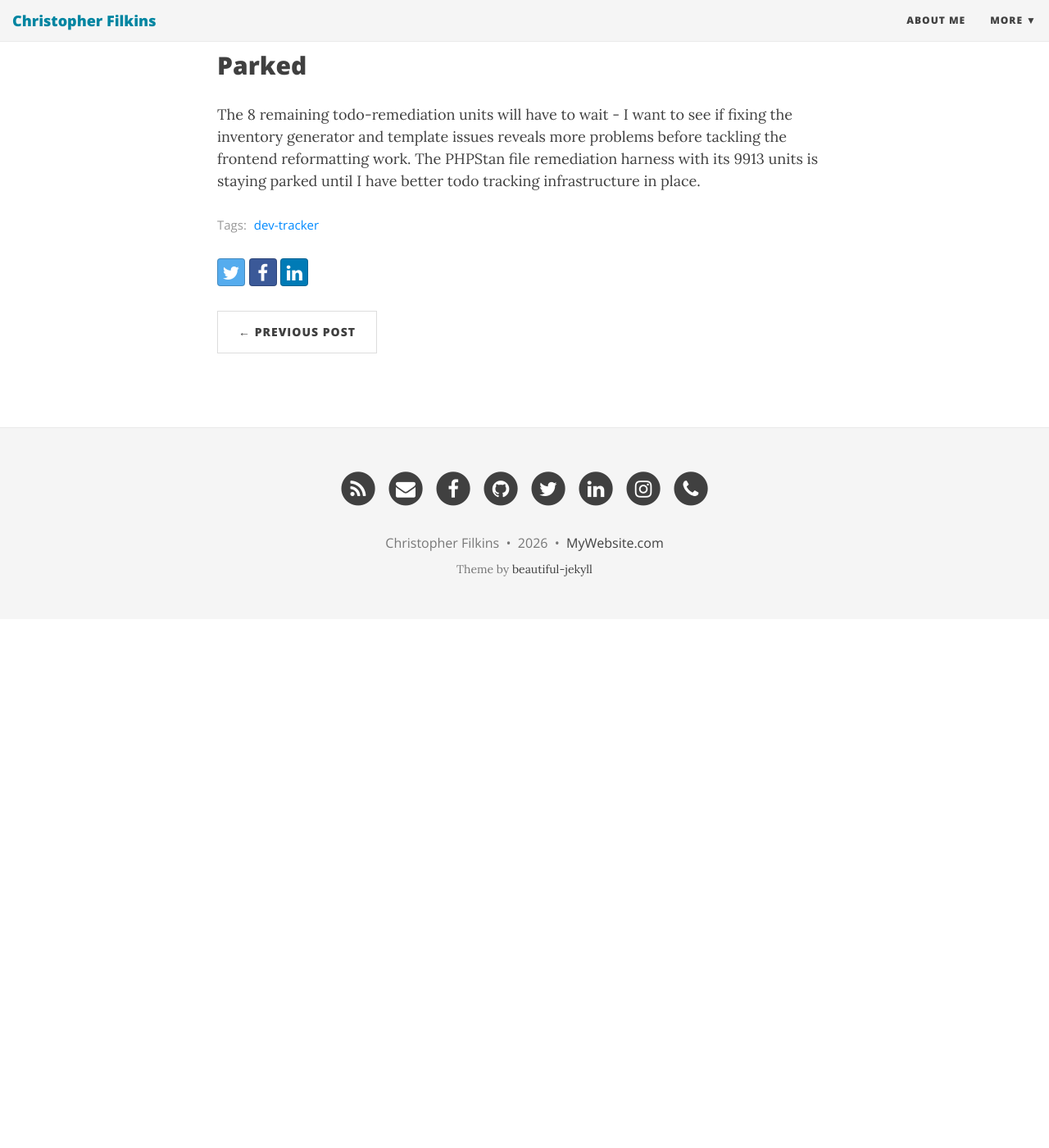
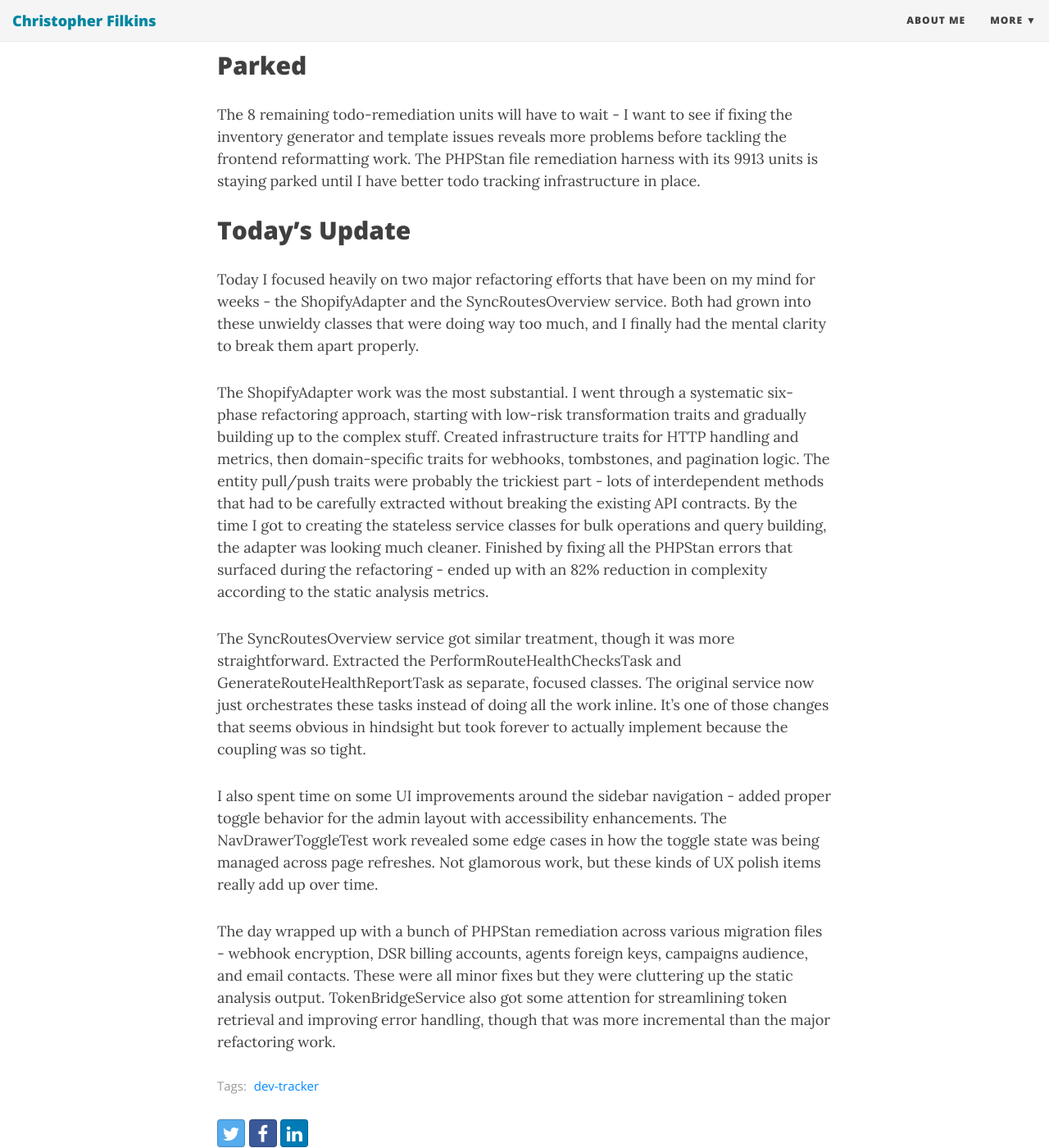
Before and after one commit to filchyboy/filchyboy.github.io, a Jekyll site: the page built from _posts/2026-04-27-daily-dev-log.md, in a window 1280 px wide and 1400 px high, scrolled down 1588 px. Shown: the whole window at 82% size. Built offline with Jekyll 4.4.1, drawn with Linux system fonts in a browser that asks for light colours; nearby versions of some CDN libraries; before the commit the page ends 2343 px from its top, so only the background shows below that.

Commit message:
Update build-in-public update: Daily Development Update

```diff
--- a/_posts/2026-04-27-daily-dev-log.md
+++ b/_posts/2026-04-27-daily-dev-log.md
@@ -38,4 +38,27 @@ The 8 remaining todo-remediation units will have to wait - I want to see if fixi
 <!-- plan-unit-ids: csp-alpine-audit,loc-followup-quick-wins,shopify-webhook-service,sync-routes-health-check,sync-routes-report,todoremed-p0-fix-inventory-empty-todos-bug,todoremed-p0-replace-template-boilerplate -->
 <!-- SECTION: DAILY-PLAN END -->
 
+
+<!-- SECTION: ACCOMPLISHED START -->
+<!-- accomplished-generated: 2026-04-27T21:58:03.122354+00:00 -->
+
+## Today's Update
+
+Today I focused heavily on two major refactoring efforts that have been on my mind for weeks - the ShopifyAdapter and the SyncRoutesOverview service. Both had grown into these unwieldy classes that were doing way too much, and I finally had the mental clarity to break them apart properly.
+
+The ShopifyAdapter work was the most substantial. I went through a systematic six-phase refactoring approach, starting with low-risk transformation traits and gradually building up to the complex stuff. Created infrastructure traits for HTTP handling and metrics, then domain-specific traits for webhooks, tombstones, and pagination logic. The entity pull/push traits were probably the trickiest part - lots of interdependent methods that had to be carefully extracted without breaking the existing API contracts. By the time I got to creating the stateless service classes for bulk operations and query building, the adapter was looking much cleaner. Finished by fixing all the PHPStan errors that surfaced during the refactoring - ended up with an 82% reduction in complexity according to the static analysis metrics.
+
+The SyncRoutesOverview service got similar treatment, though it was more straightforward. Extracted the PerformRouteHealthChecksTask and GenerateRouteHealthReportTask as separate, focused classes. The original service now just orchestrates these tasks instead of doing all the work inline. It's one of those changes that seems obvious in hindsight but took forever to actually implement because the coupling was so tight.
+
+I also spent time on some UI improvements around the sidebar navigation - added proper toggle behavior for the admin layout with accessibility enhancements. The NavDrawerToggleTest work revealed some edge cases in how the toggle state was being managed across page refreshes. Not glamorous work, but these kinds of UX polish items really add up over time.
+
+The day wrapped up with a bunch of PHPStan remediation across various migration files - webhook encryption, DSR billing accounts, agents foreign keys, campaigns audience, and email contacts. These were all minor fixes but they were cluttering up the static analysis output. TokenBridgeService also got some attention for streamlining token retrieval and improving error handling, though that was more incremental than the major refactoring work.
+
+
+<!-- Generated by dev-tracker publish_to_jekyll.py (AI mode) -->
+<!-- accomplished-date: 2026-04-27 -->
+<!-- unit-ids: sync-routes-orchestration,sync-routes-health-check,sync-routes-report,shopify-refactor-phase1-traits,shopify-refactor-phase2-http,shopify-refactor-phase3-domain,shopify-refactor-phase4-entity,shopify-refactor-phase5-services,shopify-refactor-phase6-phpstan,sidebar-toggle-sidebar-toggle-behavior-admin-layout,enhance-shopifyadapter-refactoring-enhance-shopifyadapter-refactoring-documentation-improve,sync-routes-extract-health-check-report-generation,complete-shopifyadapter-refactoring-complete-shopifyadapter-refactoring-with-traits,enhance-sidebar-navigation-enhance-sidebar-navigation-with-toggle,navdrawertoggletest-navdrawertoggletest-sidebar-toggle-button-accessibility,phpstan-webhook-encrypt-migration-fix,phpstan-dsr-billing-migration-fix,phpstan-agents-fk-migration-fix,phpstan-campaigns-migration-fix,phpstan-email-contacts-drop-migration-fix,enhance-shopifyadapter-enhance-shopifyadapter-with-idempotency-key,streamline-token-retrieval-streamline-token-retrieval-enhance-error -->
+
+<!-- accomplished-unit-ids: complete-shopifyadapter-refactoring-complete-shopifyadapter-refactoring-with-traits,enhance-shopifyadapter-enhance-shopifyadapter-with-idempotency-key,enhance-shopifyadapter-refactoring-enhance-shopifyadapter-refactoring-documentation-improve,enhance-sidebar-navigation-enhance-sidebar-navigation-with-toggle,navdrawertoggletest-navdrawertoggletest-sidebar-toggle-button-accessibility,phpstan-agents-fk-migration-fix,phpstan-campaigns-migration-fix,phpstan-dsr-billing-migration-fix,phpstan-email-contacts-drop-migration-fix,phpstan-webhook-encrypt-migration-fix,shopify-refactor-phase1-traits,shopify-refactor-phase2-http,shopify-refactor-phase3-domain,shopify-refactor-phase4-entity,shopify-refactor-phase5-services,shopify-refactor-phase6-phpstan,sidebar-toggle-sidebar-toggle-behavior-admin-layout,streamline-token-retrieval-streamline-token-retrieval-enhance-error,sync-routes-extract-health-check-report-generation,sync-routes-health-check,sync-routes-orchestration,sync-routes-report -->
+<!-- SECTION: ACCOMPLISHED END -->
 <!-- Generated by dev-tracker build_today_plan.py -->
```
